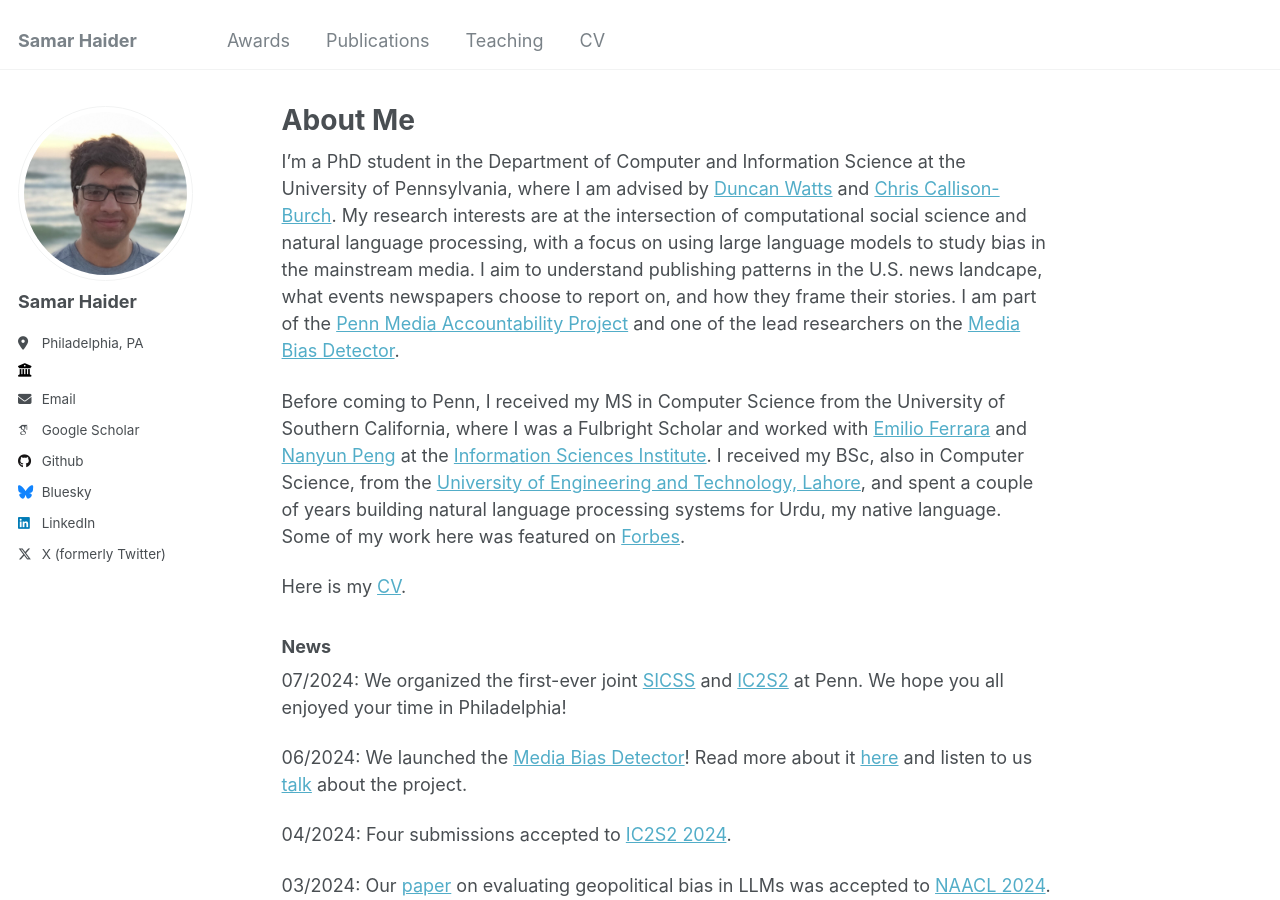
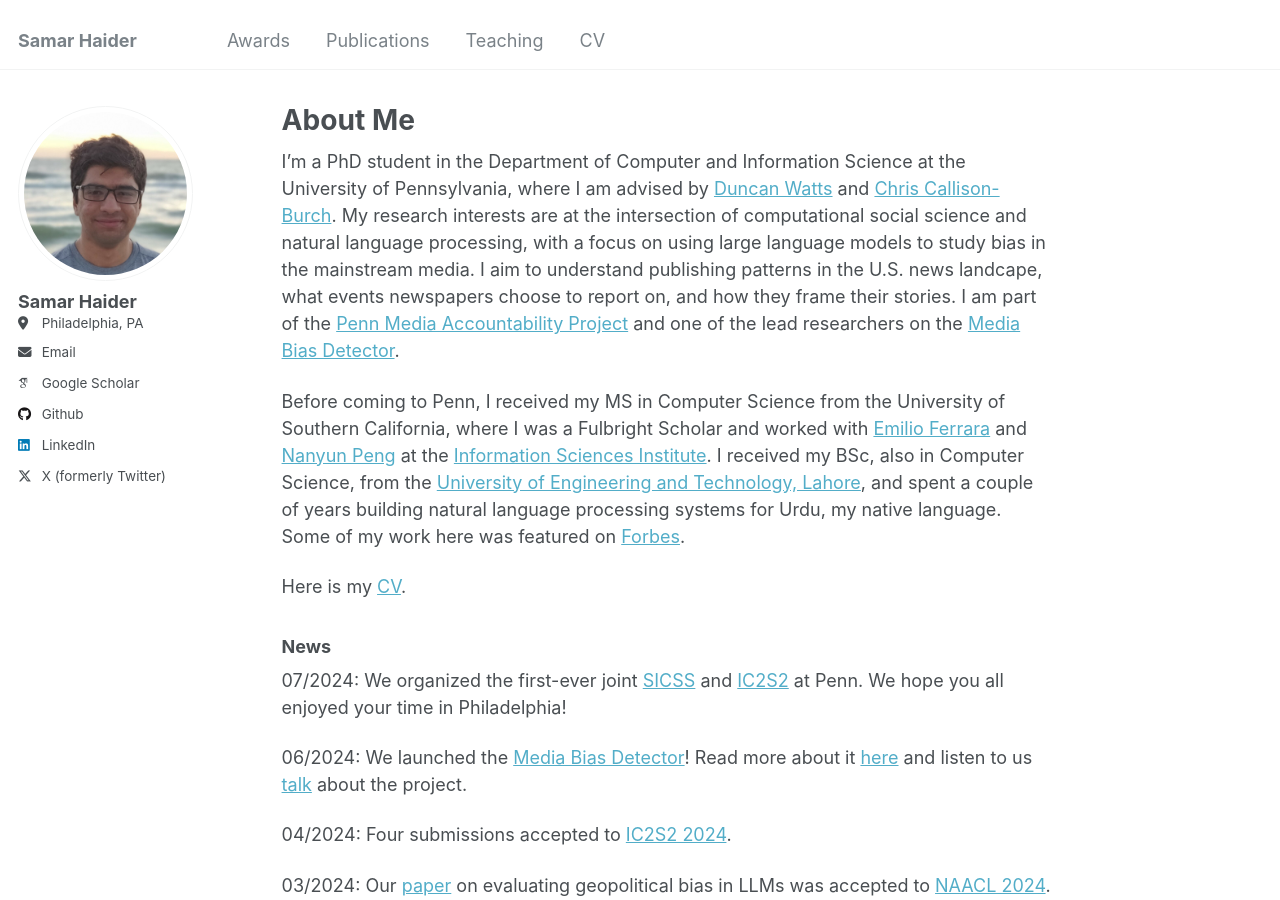
Before and after one commit to samarh/test-samarh.github.io, a Jekyll site: the page built from _pages/about.md, in a window 1280 px wide and 900 px high. Built offline with Jekyll 4.4.1, drawn with Linux system fonts in a browser that asks for light colours; some web fonts are replaced.

Commit message:
Update _config.yml

```diff
--- a/_config.yml
+++ b/_config.yml
@@ -24,9 +24,9 @@ author:
   avatar           : "bio-photo.jpg"
   name             : "Samar Haider"
   pronouns         : # example: "she/her"
-  bio              : ""
+  bio              : #
   location         : "Philadelphia, PA"
-  employer         : ""
+  employer         : #
   uri              : # URL
   email            : "samarh@seas.upenn.edu"
 
@@ -48,7 +48,7 @@ author:
   stackoverflow    : # User number or user number and name (i.e., use "1" or "1/jeff-atwood")
 
   # Social media
-  bluesky          : "bsky.app" # Replace this with you Bluesky username
+  bluesky          : # Replace this with you Bluesky username
   facebook         : # Username
   flickr           : # Username
   foursquare       : # Username
```
